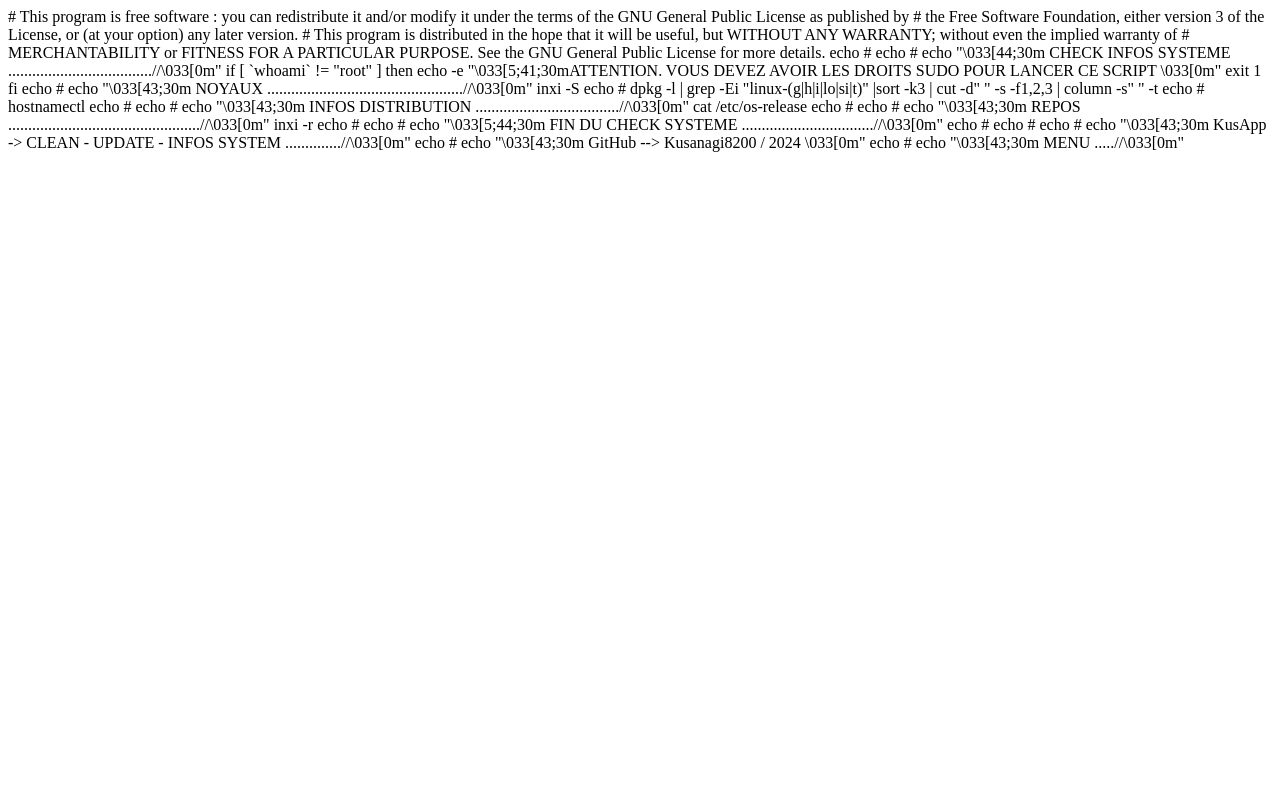
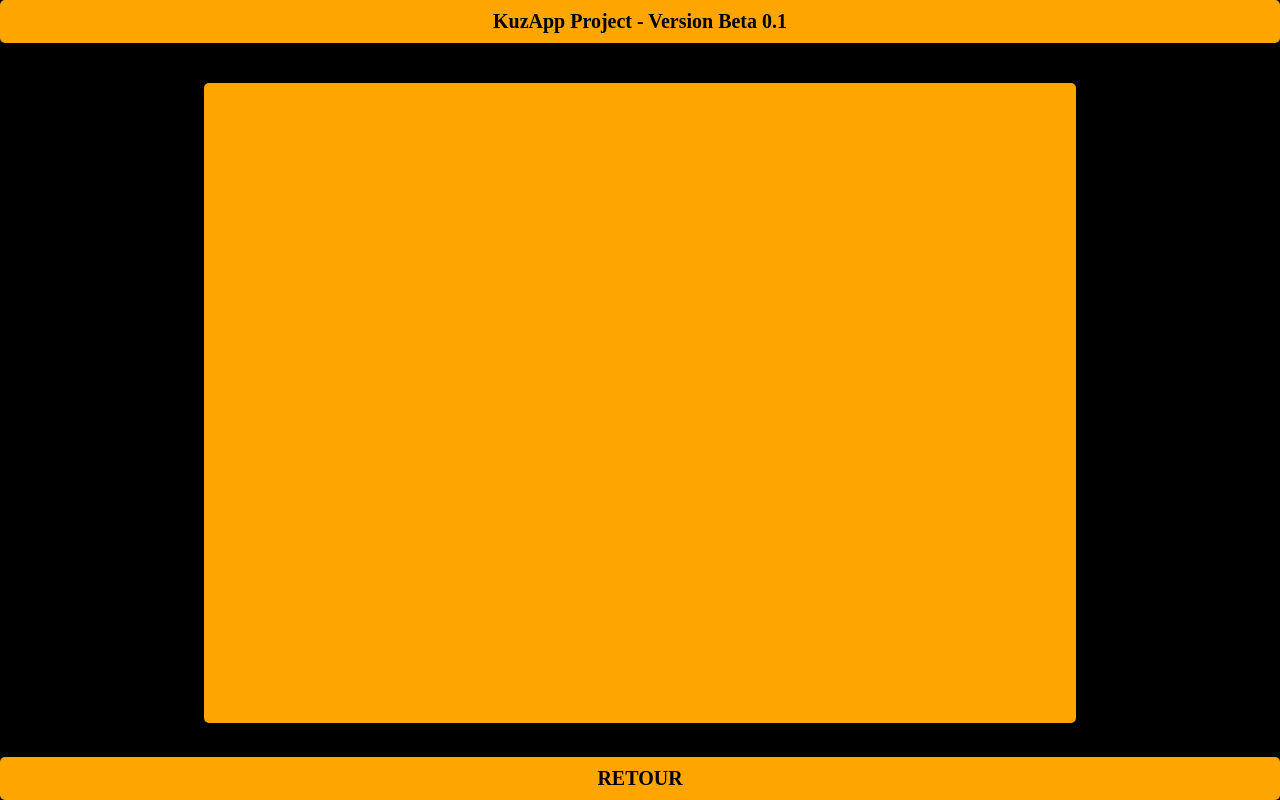
Before and after one commit to Kusanagi8200/KuzApp, a PHP site: page /system-infos.php in a window 1280 px wide. Run offline with PHP 8.4, Linux system fonts and the light colour scheme.

Commit message:
Update system-infos.php

```diff
--- a/system-infos.php
+++ b/system-infos.php
@@ -1,49 +1,77 @@
-#!/bin/bash
+<?php
+// Spécifiez le chemin vers votre script shell
+$command = 'bash /var/www/html/KuzApp/kuzapp-script/system-infos.sh';
+ob_start();
+passthru($command);
+$output = ob_get_clean();
 
-# This program is free software : you can redistribute it and/or modify it under the terms of the GNU General Public License as published by
-# the Free Software Foundation, either version 3 of the License, or (at your option) any later version.
+// Ajout d'en-têtes pour le contenu HTML
+header('Content-Type: text/html; charset=utf-8');
 
-# This program is distributed in the hope that it will be useful, but WITHOUT ANY WARRANTY; without even the implied warranty of
-# MERCHANTABILITY or FITNESS FOR A PARTICULAR PURPOSE. See the GNU General Public License for more details.
+// Affichage du résultat avec style de terminal
+echo "<!DOCTYPE html>";
+echo "<html><head>";
+echo "<style>";
+echo "body, html {";
+echo "    height: 100%;"; // Donne une hauteur de 100% au corps et au HTML
+echo "    margin: 0;"; // Supprime les marges par défaut
+echo "    padding: 0;"; // Supprime les paddings par défaut
+echo "    display: flex;";
+echo "    flex-direction: column;";
+echo "    background-color: #000;"; // Fond noir du reste de la page
+echo "}";
 
-echo #
-echo #
-echo "\033[44;30m CHECK INFOS SYSTEME ....................................//\033[0m"
+echo ".banner {";
+echo "    width: 100%;"; // Largeur totale
+echo "    background-color: orange;"; // Couleur de fond
+echo "    color: black;"; // Couleur de texte
+echo "    text-align: center;"; // Texte centré
+echo "    padding: 10px 0;"; // Padding vertical
+echo "    font-size: 20px;"; // Taille de police
+echo "    font-weight: bold;"; // Gras
+echo "    border-radius: 5px;"; // Arrondir tous les coins
+echo "    margin-bottom: 20px;"; // Espace entre la bannière et le contenu
+echo "}";
 
-if [ `whoami` != "root" ]
-then
-        echo -e "\033[5;41;30mATTENTION. VOUS DEVEZ AVOIR LES DROITS SUDO POUR LANCER CE SCRIPT \033[0m"
-        exit 1
-fi
-echo #
+echo ".terminal {";
+echo "    width: 65%;";
+echo "    background-color: #ffa500;";
+echo "    color: #000;";
+echo "    font-family: monospace;";
+echo "    padding: 20px;";
+echo "    white-space: pre-wrap;";
+echo "    overflow: auto;"; // Ajoute une barre de défilement si nécessaire
+echo "    margin: 20px auto;";
+echo "    height: 600px;"; // Hauteur fixe pour le terminal
+echo "    border-radius: 5px;"; // Arrondir les coins de la zone terminale
+echo "    font-weight: bold;"; // Texte du résultat en gras
+echo "}";
 
-echo "\033[43;30m NOYAUX .................................................//\033[0m"
-inxi -S
-echo #
-dpkg -l | grep -Ei "linux-(g|h|i|lo|si|t)" |sort -k3 | cut -d" " -s -f1,2,3 | column -s" " -t
-echo #
-hostnamectl
-echo #
+echo ".bottom-banner {";
+echo "    position: fixed;";
+echo "    bottom: 0;";
+echo "    left: 0;";
+echo "    width: 100%;";
+echo "    background-color: orange;";
+echo "    color: black;";
+echo "    text-align: center;";
+echo "    padding: 10px 0;";
+echo "    font-size: 20px;";
+echo "    font-weight: bold;";
+echo "    border-radius: 5px;"; // Arrondir tous les coins
+echo "}";
 
-echo #
-echo "\033[43;30m INFOS DISTRIBUTION ....................................//\033[0m"
-cat /etc/os-release
-echo #
+echo "a.bottom-link {";
+echo "    color: black;"; // Couleur du texte
+echo "    text-decoration: none;"; // Aucune décoration de texte
+echo "    display: block;"; // Assure que le lien prend toute la largeur du bandeau
+echo "}";
 
-echo #
-echo "\033[43;30m REPOS  ................................................//\033[0m"
-inxi -r
-echo #
-
-echo #
-echo "\033[5;44;30m FIN DU CHECK SYSTEME .................................//\033[0m"
-echo #
-echo #
-
-echo #
-echo "\033[43;30m KusApp -> CLEAN - UPDATE - INFOS SYSTEM ..............//\033[0m"
-echo #
-echo "\033[43;30m GitHub --> Kusanagi8200 / 2024 \033[0m"
-
-echo #
-echo "\033[43;30m MENU .....//\033[0m"
+echo "</style>";
+echo "</head><body>";
+echo "<div class='banner'>KuzApp Project - Version Beta 0.1</div>";
+echo "<div class='terminal'><pre>$output</pre></div>";
+// Modification ici pour faire du texte dans le bandeau inférieur un lien de retour
+echo "<div class='bottom-banner'><a href='app.php' class='bottom-link'>RETOUR</a></div>";
+echo "</body></html>";
+?>
```
